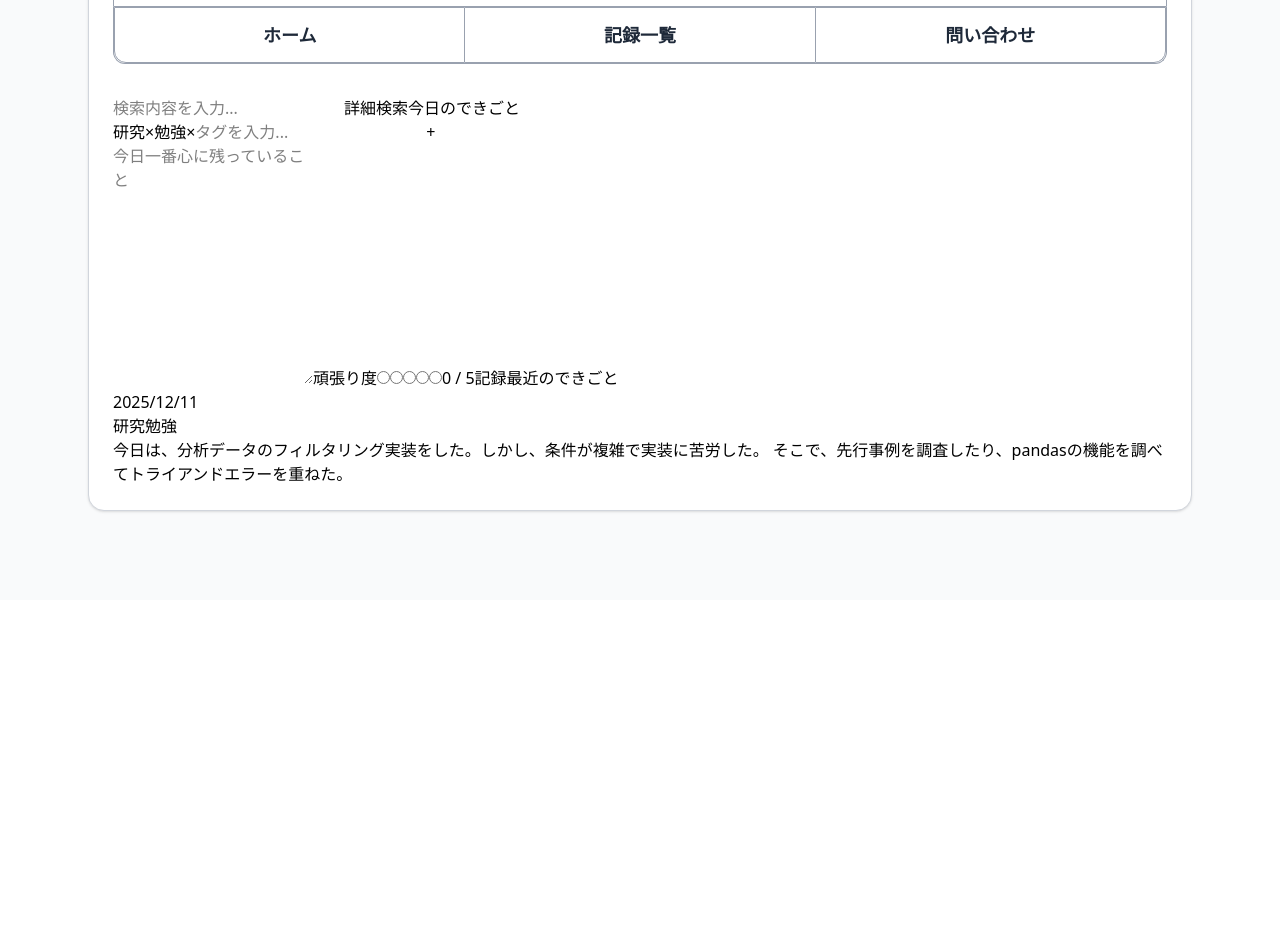
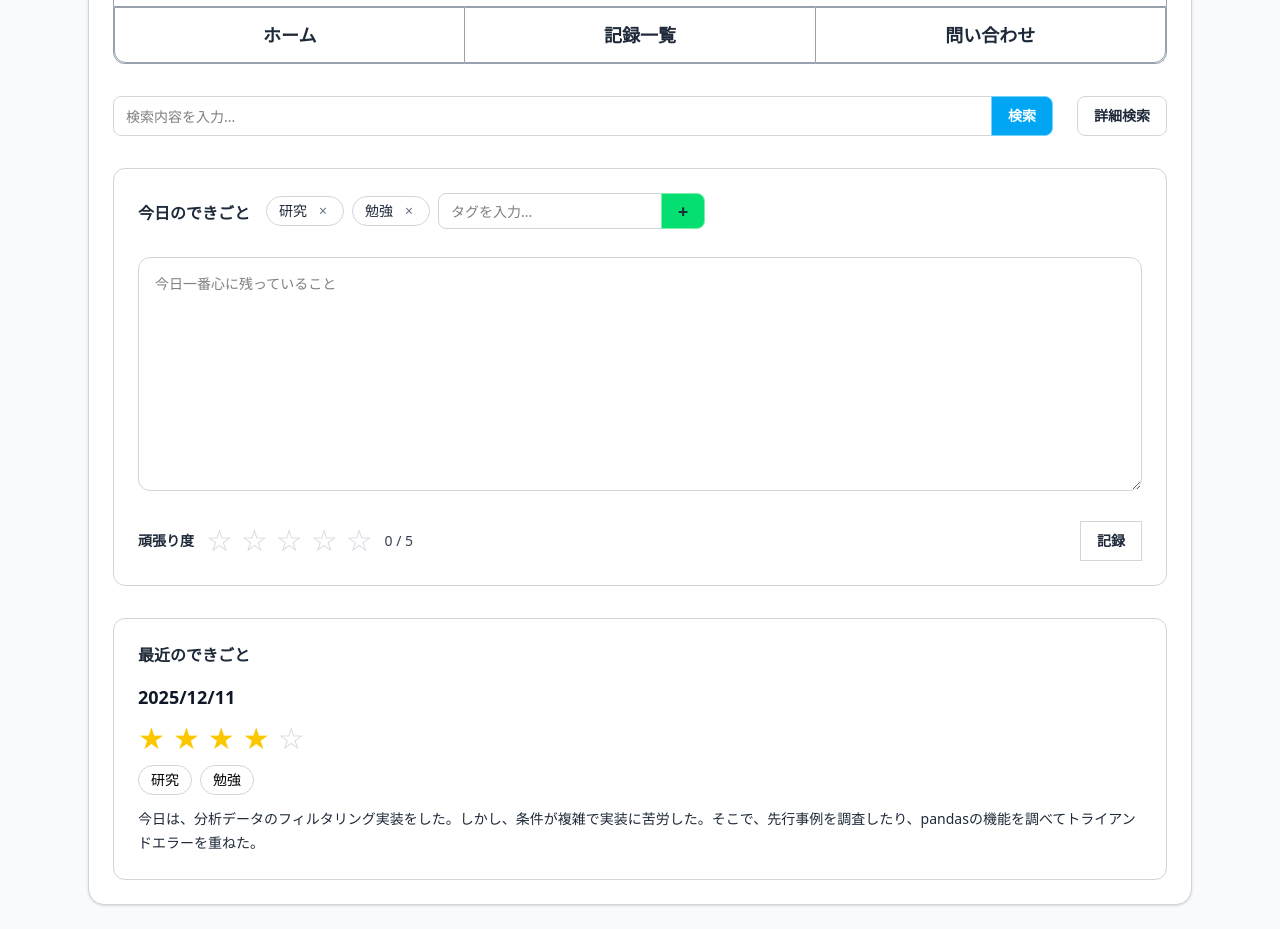
Before and after one commit to Komura-Taichi/nipopo, a React (Vite) app in the folder frontend/: page / in a window 1280 px wide. Shown: the part 200-1129 px from the top of the page. Before the commit the page ends 800 px from the top, so only its background shows below. Built offline with nearby package versions, Linux system fonts and the light colour scheme.

Commit message:
style Home.tsx

```diff
--- a/frontend/src/Header.tsx
+++ b/frontend/src/Header.tsx
@@ -8,8 +8,8 @@ function Header({
     activeTab: ActiveTab;
     onNavigate: (to: Tab) => void;
 }) {
-    const baseButtonStyle = "h-14 flex-1 border border-gray-400 bg-white text-lg font-semibold text-gray-800 hover:bg-gray-50";
-    const activeButtonStyle = "bg-gray-100";
+    const baseBtnStyle = "h-14 flex-1 border border-gray-400 bg-white text-lg font-semibold text-gray-800 hover:bg-gray-50";
+    const activeBtnStyle = "bg-gray-100";
 
     return (
         <div>
@@ -34,7 +34,7 @@ function Header({
             <nav className="mb-8 flex rounded-b-xl border-x border-b border-gray-400 bg-white">
                 <button
                     type="button"
-                    className={`${baseButtonStyle} rounded-bl-xl ${activeTab === "home" ? activeButtonStyle: ""}`}
+                    className={`${baseBtnStyle} rounded-bl-xl ${activeTab === "home" ? activeBtnStyle: ""}`}
                     aria-current={activeTab === "home" ? "page" : undefined}
                     onClick={() => onNavigate("home")}
                 >
@@ -42,7 +42,7 @@ function Header({
                 </button>
                 <button
                     type="button"
-                    className={`${baseButtonStyle} border-l-0 border-r-0 ${activeTab === "records" ? activeButtonStyle: ""}`}
+                    className={`${baseBtnStyle} border-l-0 border-r-0 ${activeTab === "records" ? activeBtnStyle: ""}`}
                     aria-current={activeTab === "records" ? "page" : undefined}
                     onClick={() => onNavigate("records")}
                 >
@@ -50,7 +50,7 @@ function Header({
                 </button>
                 <button
                     type="button"
-                    className={`${baseButtonStyle} rounded-br-xl ${activeTab === "contact" ? activeButtonStyle: ""}`}
+                    className={`${baseBtnStyle} rounded-br-xl ${activeTab === "contact" ? activeBtnStyle: ""}`}
                     aria-current={activeTab === "contact" ? "page" : undefined}
                     onClick={() => onNavigate("contact")}
                 >
--- a/frontend/src/Home.tsx
+++ b/frontend/src/Home.tsx
@@ -1,4 +1,14 @@
 import React, { useEffect, useRef, useState } from 'react';
+
+// 仮の「最近のできごと」。
+// 本来、tagsの要素も型定義する。
+type RecentRecord = {
+  id: string;
+  createdAt: string;
+  effort: number;
+  tags: string[];
+  content: string;
+};
 
 function Home() {
   const maxEffort = 5;
@@ -13,7 +23,27 @@ function Home() {
 
   const [showDialog, setShowDialog] = useState<boolean>(false);
 
+  const [recentRecords, setRecentRecords] = useState<RecentRecord[]>([
+    {
+      id: "r_1",
+      createdAt: "2025/12/11",
+      effort: 4,
+      tags: ["研究", "勉強"],
+      content:
+        "今日は、分析データのフィルタリング実装をした。しかし、条件が複雑で実装に苦労した。そこで、先行事例を調査したり、pandasの機能を調べてトライアンドエラーを重ねた。"
+    },
+  ]);
+
   const dialogRef = useRef<HTMLDialogElement>(null);
+
+  const baseBtnStyle
+    = "h-10 border px-4 whitespace-nowrap text-sm font-semibold focus:outline-none focus-visible:ring-2 focus-visible:ring-gray-400";
+  const primaryBtnStyle
+    = `${baseBtnStyle} border-sky-300 bg-sky-500 text-white hover:bg-sky-400`;
+  const secondaryBtnStyle
+    = `${baseBtnStyle} border-gray-300 bg-white text-gray-800 hover:bg-gray-50`;
+  const starStyle
+    = "text-3xl leading-none"
 
   const onAddTag = () => {
     if (!inputTag.trim()) {
@@ -29,7 +59,32 @@ function Home() {
       setShowDialog(true);
       return;
     }
+
     setIsSaving(true);
+
+    // 最近のできごとに追加
+    const now = new Date();
+    const nowFormatted = `${now.getFullYear()}/${now.getMonth() + 1}/${now.getDate()}`;
+
+    const newRecord: RecentRecord = {
+      id: `t_${recentRecords.length + 1}`,
+      createdAt: nowFormatted,
+      effort: effort,
+      tags: tags,
+      content: content.trim(),
+    };
+
+    // 先頭に追加
+    setRecentRecords((prev: RecentRecord[]) => [newRecord, ...prev])
+
+    // 入力欄をリセット
+    setContent("");
+    setEffort(0);
+    setTags([]);
+    setInputTag("");
+
+    // 記録状態を解除
+    setIsSaving(false);
   };
 
   useEffect(() => {
@@ -41,26 +96,61 @@ function Home() {
   }, [showDialog]);
 
   return (
-    <>
-      <input type="text" placeholder="検索内容を入力..." aria-label="検索内容を入力" />
-      <button aria-label="詳細検索">詳細検索</button>
+    <div className="space-y-8">
+      {/* レコード検索 */}
+      <div className="flex items-center">
+        <div className="flex flex-1">
+          <input
+            type="text"
+            placeholder="検索内容を入力..."
+            aria-label="検索内容を入力"
+            className="h-10 w-full rounded-l-lg border border-gray-300 px-3 text-sm outline-none focus:border-gray-400"
+          />
+          <button
+            type="button"
+            className={`${primaryBtnStyle} -ml-px rounded-r-lg`}
+          >
+            検索
+          </button>
+        </div>
 
-      <label htmlFor="todayContent">今日のできごと</label>
-      <div aria-label="今日のタグ一覧">
+        <div className="ml-6">
+          <button type="button" className={`${secondaryBtnStyle} rounded-lg`}>
+            詳細検索
+          </button>
+        </div>
+      </div>
+
+      {/* 今日のできごと記入欄 */}
+      <section className="rounded-xl border border-gray-300 p-6">
+        {/* 今日のできごと + タグ */}
+        <div className="mb-4 flex items-start gap-4">
+          <div className="w-28 pt-2 text-base font-semibold text-gray-800">
+            今日のできごと
+          </div>
+          {/* タグ */}
+          <div className="flex-1">
+            <div className="mb-3 flex flex-wrap items-center gap-2" aria-label="今日のタグ一覧">
               {tags.map((t) => (
-          <>
-            <span key={t}>{t}</span>
+                <span
+                  key={t}
+                  className="inline-flex items-center gap-2 rounded-full border border-gray-300 bg-white px-3 py-1 text-sm text-gray-800"
+                >
+                  {t}
                   <button
-              key={t}
+                    type="button"
                     aria-label={`タグ 「${t}」 を削除`}
                     onClick={() => {
                       setTags(prev => prev.filter((cur_t) => cur_t !== t))
                     }}
+                    className="rounded-full px-1 text-gray-500 hover:bg-gray-100"
                   >
                     ×
                   </button>
-          </>
+                </span>
               ))}
+
+              <div className="flex">
                 <input
                   type="text"
                   value={inputTag}
@@ -69,11 +159,18 @@ function Home() {
                   onChange={(e: React.ChangeEvent<HTMLInputElement>) => {
                     setInputTag(e.target.value);
                   }}
+                  className="h-9 w-56 rounded-l-lg border border-gray-300 px-3 text-sm outline-none focus:border-gray-400"
                 />
                 <button
                   aria-label="タグを追加"
                   onClick={onAddTag}
-        >+</button>
+                  className="-ml-px h-9 rounded-r-lg border border-green-300 bg-green-400 px-4 text-lg font-semibold text-gray-800 hover:bg-green-500"
+                >
+                  +
+                </button>
+              </div>
+            </div>
+          </div>
         </div>
         <textarea
           id="todayContent"
@@ -84,50 +181,105 @@ function Home() {
           onChange={(e: React.ChangeEvent<HTMLTextAreaElement>) => {
             setContent(e.target.value);
           }}
+          className="mb-6 w-full rounded-xl border border-gray-300 p-4 text-sm outline-none focus:border-gray-400"
         />
-      <label>頑張り度</label>
+        {/* 頑張り度 + 記録 */}
+        <div className="flex items-center justify-between gap-4">
+          <div className="flex items-center gap-3">
+            <span className="text-sm font-semibold text-gray-800">頑張り度</span>
+            {/* 星 */}
+            <div className="flex items-center gap-2">
               {[1, 2, 3, 4, 5].map((n) => (
+                <label
+                  key={n}
+                  className="cursor-pointer select-none"
+                >
                   <input
                     type="radio"
-          key={`${n} / ${maxEffort}`}
                     name="effort"
+                    className="sr-only"
                     aria-label={`${n} / ${maxEffort}`}
                     checked={effort === n}
-          onChange={(e: React.ChangeEvent<HTMLInputElement>) => {
-            setEffort(n);
-          }}
+                    onChange={() => setEffort(n)}
                   />
+                  <span className={`${starStyle} ${n <= effort ? "text-yellow-400" : "text-gray-300"}`}>
+                    {n <= effort ? "★" : "☆"}
+                  </span>
+                </label>
               ))}
-      <span aria-label="頑張り度の数字表記">{`${effort} / ${maxEffort}`}</span>
+            </div>
+
+            <span className="text-sm text-gray-700" aria-label="頑張り度の数字表記">
+              {`${effort} / ${maxEffort}`}
+            </span>
+          </div>
+
           <button
+            type="button"
             disabled={isSaving}
             onClick={onSave}
+            className={secondaryBtnStyle}
           >
             {isSaving ? "記録中..." : "記録"}
           </button>
+        </div>
+      </section>
 
-      <dialog ref={dialogRef} aria-label="入力エラー">
-        <h2>タグ または 内容を入力してください</h2>
-        <button onClick={() => setShowDialog(false)}>閉じる</button>
+      {/* 入力エラーダイアログ */}
+      <dialog
+        ref={dialogRef}
+        aria-label="入力エラー"
+        className="fixed left-1/2 top-1/2 -translate-x-1/2 -translate-y-1/2 m-0 rounded-xl border border-gray-300 p-6 backdrop:bg-black/30"
+      >
+        <h2 className="mb-4 text-base font-semibold text-gray-900">タグ または 内容を入力してください</h2>
+        <button
+          type="button"
+          onClick={() => setShowDialog(false)}
+          className={secondaryBtnStyle}
+        >
+          閉じる
+        </button>
       </dialog>
 
-      <label>最近のできごと</label>
-      <div aria-label="最近のできごと">
-        <h2>2025/12/11</h2>
-        { /* 星 */ }
-        <img />
-        <img />
-        <img />
-        <img />
-        <img />
-        <span>研究</span>
-        <span>勉強</span>
-        <p>
-          今日は、分析データのフィルタリング実装をした。しかし、条件が複雑で実装に苦労した。
-          そこで、先行事例を調査したり、pandasの機能を調べてトライアンドエラーを重ねた。
-        </p>
+      <section className="rounded-xl border border-gray-300 p-6">
+        <div className="mb-4 text-base font-semibold text-gray-800">最近のできごと</div>
+
+        {recentRecords.length === 0 ? (
+          <div className="text-sm text-gray-600">まだ記録がありません</div>
+        ) : (
+          <div className="space-y-6">
+            {recentRecords.map((r) => (
+              <div key={r.id} className="space-y-3">
+                <div className="text-lg font-semibold text-gray-900">{r.createdAt}</div>
+
+                {/* TODO: 星をコンポーネント化して置き換え */}
+                <div className="flex gap-2" aria-label="頑張り度（星）">
+                  {[1, 2, 3, 4, 5].map((n) => (
+                    <span key={n} className={`${starStyle} ${n <= r.effort ? "text-yellow-400" : "text-gray-300"}`}>
+                      {n <= r.effort ? "★" : "☆"}
+                    </span>
+                  ))}
                 </div>
-    </>
+
+                {/* タグ */}
+                <div className="flex flex-wrap gap-2">
+                  {r.tags.map((t) => (
+                    <span
+                      key={`${r.id}_${t}`}
+                      className="rounded-full border border-gray-300 bg-white px-3 py-1 text-sm"
+                    >
+                      {t}
+                    </span>
+                  ))}
+                </div>
+
+                <p className="text-sm leading-6 text-gray-800">{r.content}</p>
+              </div>
+            ))}
+          </div>
+        )}
+      </section >
+    </div >
   );
 }
 
```
Lines whose indentation alone changed are shown as unchanged.
